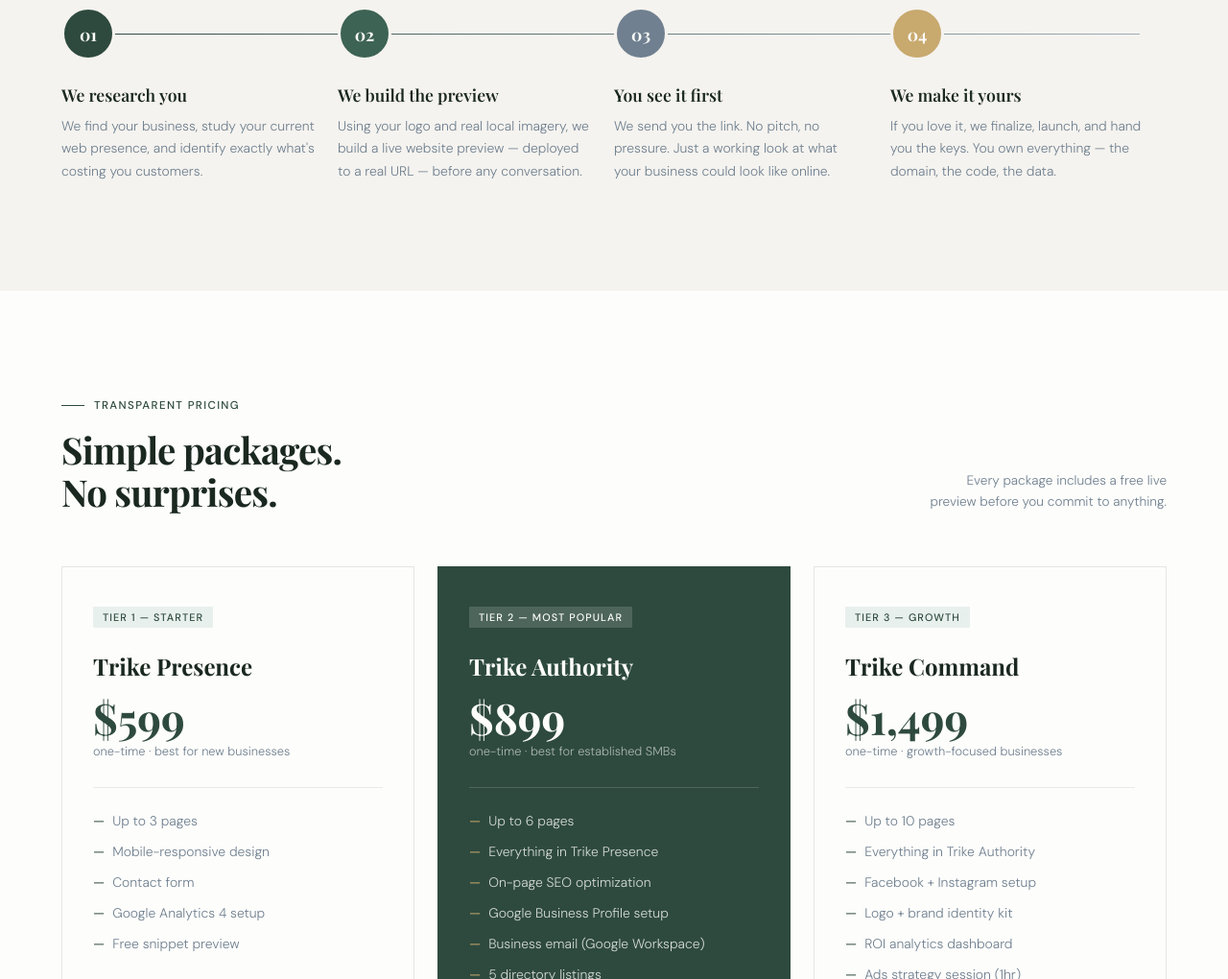
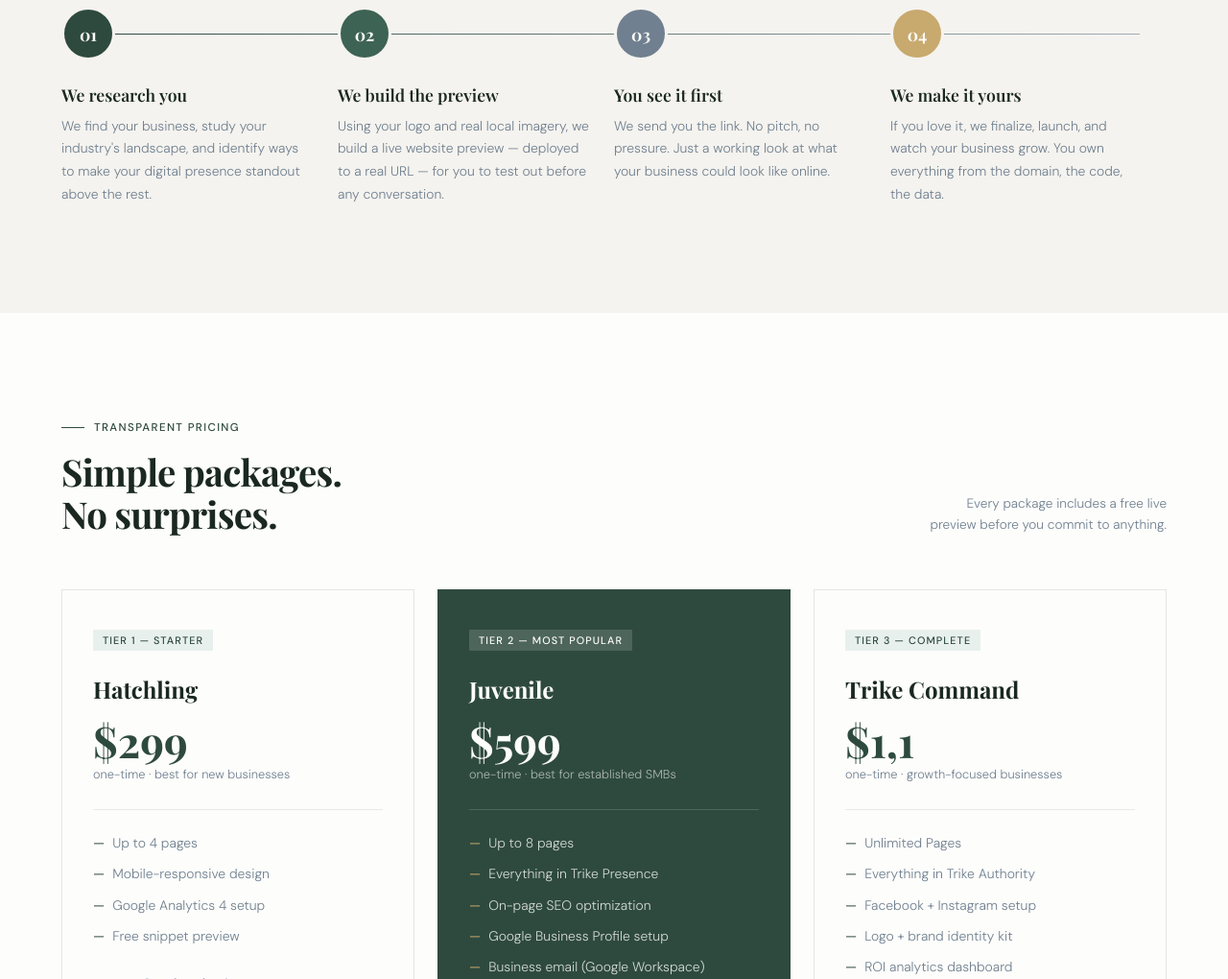
Before and after one commit to christianheckmann23-oss/Trike-Media, a plain HTML site: page index.html in a window 1280 px wide. Shown: the part 1780-2800 px from the top of the page at 96% size. Drawn offline with nearby package versions, Linux system fonts and the light colour scheme; a web font is replaced by a local one.

Commit message:
Revise pricing and update text for clarity
Updated pricing details and improved wording for clarity in various sections.

```diff
--- a/index.html
+++ b/index.html
@@ -832,7 +832,7 @@
         <div class="stat-label">Preview delivery</div>
       </div>
       <div>
-        <div class="stat-num">$599</div>
+        <div class="stat-num">$299</div>
         <div class="stat-label">Starts at</div>
       </div>
       <div>
@@ -887,7 +887,7 @@
         <svg viewBox="0 0 24 24"><rect x="3" y="3" width="18" height="14" rx="1"/><line x1="8" y1="21" x2="16" y2="21"/><line x1="12" y1="17" x2="12" y2="21"/></svg>
       </div>
       <h3 class="horn-title">Strategic Design</h3>
-      <p class="horn-body">Hand-crafted websites built with React and Next.js. Mobile-first, fast-loading, and designed to convert visitors into customers — not just look good.</p>
+      <p class="horn-body">Hand-crafted websites built with React and Next.js. Mobile-first, fast-loading, and designed to convert visitors into customers though a professional appearance.</p>
     </div>
     <div class="horn-card reveal">
       <span class="horn-num">02</span>
@@ -916,12 +916,12 @@
     <div class="step reveal">
       <div class="step-num">01</div>
       <h3 class="step-title">We research you</h3>
-      <p class="step-body">We find your business, study your current web presence, and identify exactly what's costing you customers.</p>
+      <p class="step-body">We find your business, study your industry's landscape, and identify ways to make your digital presence standout above the rest.</p>
     </div>
     <div class="step reveal">
       <div class="step-num">02</div>
       <h3 class="step-title">We build the preview</h3>
-      <p class="step-body">Using your logo and real local imagery, we build a live website preview — deployed to a real URL — before any conversation.</p>
+      <p class="step-body">Using your logo and real local imagery, we build a live website preview — deployed to a real URL — for you to test out before any conversation.</p>
     </div>
     <div class="step reveal">
       <div class="step-num">03</div>
@@ -931,7 +931,7 @@
     <div class="step reveal">
       <div class="step-num">04</div>
       <h3 class="step-title">We make it yours</h3>
-      <p class="step-body">If you love it, we finalize, launch, and hand you the keys. You own everything — the domain, the code, the data.</p>
+      <p class="step-body">If you love it, we finalize, launch, and watch your business grow. You own everything from the domain, the code, the data.</p>
     </div>
   </div>
 </section>
@@ -948,14 +948,13 @@
   <div class="packages-grid">
     <div class="pkg reveal">
       <span class="pkg-badge">Tier 1 — Starter</span>
-      <div class="pkg-name">Trike Presence</div>
-      <div class="pkg-price">$599</div>
+      <div class="pkg-name">Hatchling</div>
+      <div class="pkg-price">$299</div>
       <div class="pkg-freq">one-time · best for new businesses</div>
       <hr class="pkg-divider">
       <ul class="pkg-features">
-        <li>Up to 3 pages</li>
+        <li>Up to 4 pages</li>
         <li>Mobile-responsive design</li>
-        <li>Contact form</li>
         <li>Google Analytics 4 setup</li>
         <li>Free snippet preview</li>
       </ul>
@@ -964,30 +963,30 @@
     </div>
     <div class="pkg featured reveal">
       <span class="pkg-badge">Tier 2 — Most Popular</span>
-      <div class="pkg-name">Trike Authority</div>
-      <div class="pkg-price">$899</div>
+      <div class="pkg-name">Juvenile</div>
+      <div class="pkg-price">$599</div>
       <div class="pkg-freq">one-time · best for established SMBs</div>
       <hr class="pkg-divider">
       <ul class="pkg-features">
-        <li>Up to 6 pages</li>
+        <li>Up to 8 pages</li>
         <li>Everything in Trike Presence</li>
         <li>On-page SEO optimization</li>
         <li>Google Business Profile setup</li>
         <li>Business email (Google Workspace)</li>
         <li>5 directory listings</li>
-        <li>Free snippet preview</li>
+        <li>Stripe Payment Integration</li>
       </ul>
       <div style="font-size:0.78rem; color: rgba(253,253,251,0.6); margin-bottom: 1rem;">Pair with <strong style="color:var(--off-white);">Steady+</strong> at $150/mo for ongoing care & updates</div>
       <a href="#contact" class="btn-pkg">Get Started</a>
     </div>
     <div class="pkg reveal">
-      <span class="pkg-badge">Tier 3 — Growth</span>
+      <span class="pkg-badge">Tier 3 — Complete</span>
       <div class="pkg-name">Trike Command</div>
-      <div class="pkg-price">$1,499</div>
+      <div class="pkg-price">$1,1</div>
       <div class="pkg-freq">one-time · growth-focused businesses</div>
       <hr class="pkg-divider">
       <ul class="pkg-features">
-        <li>Up to 10 pages</li>
+        <li>Unlimited Pages</li>
         <li>Everything in Trike Authority</li>
         <li>Facebook + Instagram setup</li>
         <li>Logo + brand identity kit</li>
@@ -1058,7 +1057,7 @@
 <!-- INDUSTRIES -->
 <section class="niches-section" id="niches">
   <div class="section-tag">Who We Serve</div>
-  <h2 class="niches-h2">Built for Ohio's<br>small business owners.</h2>
+  <h2 class="niches-h2">Built for, but not limited to, Ohio's<br>small business owners.</h2>
   <div class="niches-grid">
     <div class="niche-card reveal">
       <div class="niche-icon">🌿</div>
@@ -1091,9 +1090,9 @@
 <section class="cta-section" id="contact">
   <div class="section-tag cta-tag">Zero Risk. Zero Pressure.</div>
   <h2 class="cta-h2">See your new website before you spend a dollar.</h2>
-  <p class="cta-sub">Drop your business name and we'll build a live preview within 48 hours. No contract, no credit card, no obligation.</p>
+  <p class="cta-sub">Drop your business name and description to receive live online preview within 48 hours. No contract, no credit card, no obligation.</p>
   <div class="cta-actions">
-    <a href="mailto:hello@trikemedia.io" class="btn-primary">Request Your Free Preview</a>
+    <a href="mailto:sales@trikemedia.io" class="btn-primary">Request Your Free Preview</a>
     <a href="#packages" class="btn-ghost" style="color: var(--slate-light);">View pricing →</a>
   </div>
 </section>
```
